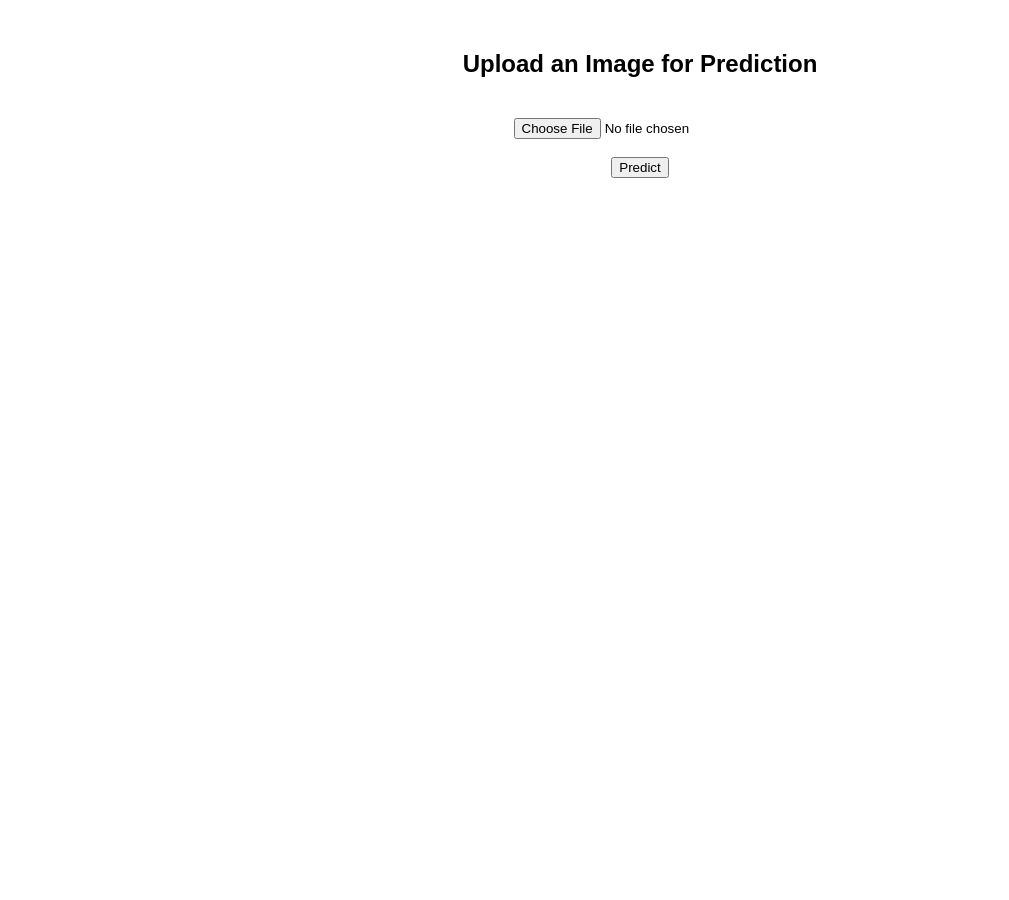
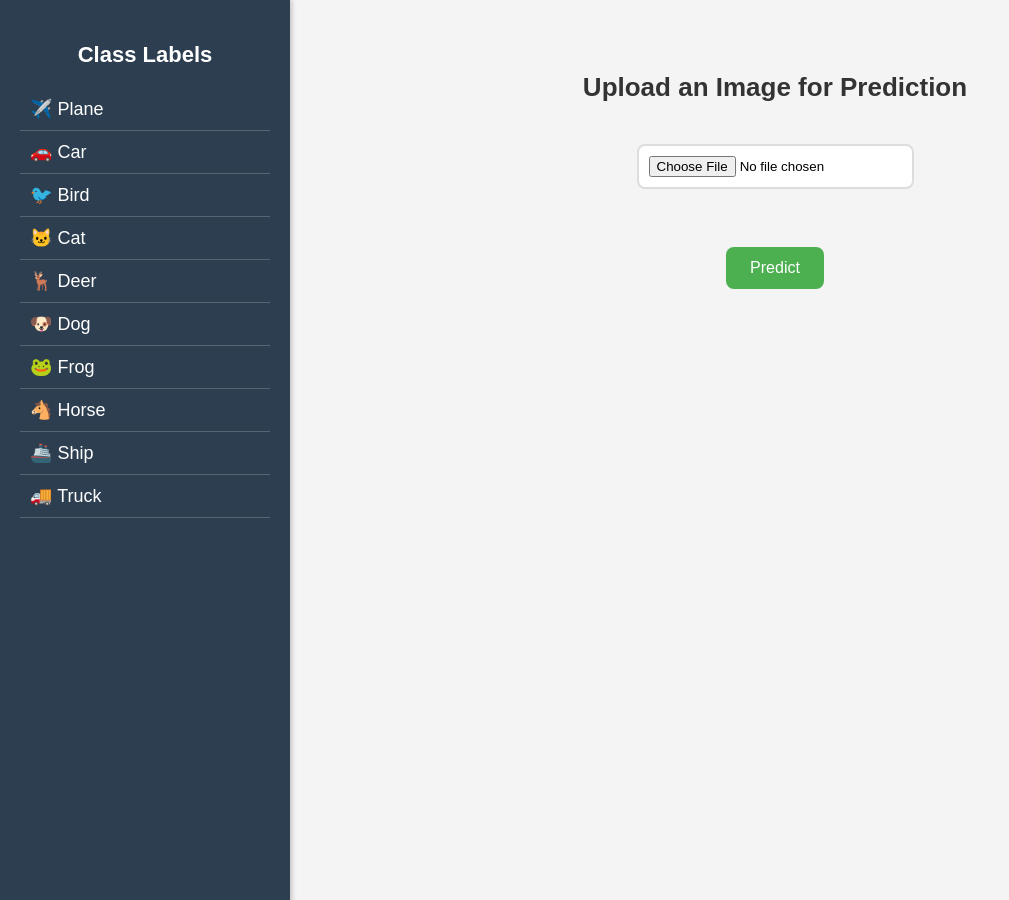
Before and after one commit to MR-SAJAN-SAH/Image-classifier, a Flask app: page / in a window 1280 px wide. Shown: the whole page, without its empty margins (0-1009 px from the left). Run offline with Flask 3, Linux system fonts and the light colour scheme.

Commit message:
Update index.html

```diff
--- a/templates/index.html
+++ b/templates/index.html
@@ -6,32 +6,142 @@
     <title>Image Classifier</title>
     <style>
         body {
-            font-family: Arial, sans-serif;
+            font-family: 'Poppins', sans-serif;
+            margin: 0;
+            padding: 0;
+            display: flex;
+            background-color: #f4f4f4;
+        }
+
+        /* Sidebar */
+        .sidebar {
+            width: 250px;
+            height: 100vh;
+            background: #2c3e50;
+            color: white;
+            padding: 20px;
+            box-shadow: 2px 0 5px rgba(0, 0, 0, 0.2);
+            position: fixed;
+        }
+
+        .sidebar h3 {
             text-align: center;
-            margin: 50px;
+            font-size: 22px;
+            margin-bottom: 20px;
         }
+
+        .class-list {
+            list-style: none;
+            padding: 0;
+        }
+
+        .class-list li {
+            padding: 10px;
+            font-size: 18px;
+            border-bottom: 1px solid rgba(255, 255, 255, 0.2);
+        }
+
+        /* Main content */
+        .main-content {
+            margin-left: 270px;
+            padding: 50px;
+            text-align: center;
+            width: 100%;
+        }
+
+        h2 {
+            color: #333;
+            font-size: 26px;
+        }
+
         input[type="file"] {
             margin-top: 20px;
+            padding: 10px;
+            border: 2px solid #ddd;
+            border-radius: 8px;
+            background: white;
+            cursor: pointer;
         }
+
+        .upload-container {
+            display: flex;
+            align-items: center;
+            justify-content: center;
+            margin-top: 20px;
+        }
+
+        #preview {
+            max-width: 300px;
+            border-radius: 10px;
+            display: none;
+            box-shadow: 0px 4px 8px rgba(0, 0, 0, 0.2);
+        }
+
         #result {
             font-size: 20px;
+            font-weight: bold;
+            color: #222;
+            margin-left: 20px;
+            display: none;
+            padding: 15px;
+            background: white;
+            border-radius: 8px;
+            box-shadow: 0px 4px 8px rgba(0, 0, 0, 0.2);
+            min-width: 200px;
+        }
+
+        button {
             margin-top: 20px;
+            padding: 12px 24px;
+            background: #4CAF50;
+            color: white;
+            border: none;
+            border-radius: 8px;
+            font-size: 16px;
+            cursor: pointer;
+            transition: 0.3s;
         }
-        #preview {
-            margin-top: 20px;
-            max-width: 300px;
-            display: none;
+
+        button:hover {
+            background: #45a049;
+            transform: scale(1.05);
         }
+
     </style>
 </head>
 <body>
+
+    <!-- Sidebar -->
+    <div class="sidebar">
+        <h3>Class Labels</h3>
+        <ul class="class-list">
+            <li>✈️ Plane</li>
+            <li>🚗 Car</li>
+            <li>🐦 Bird</li>
+            <li>🐱 Cat</li>
+            <li>🦌 Deer</li>
+            <li>🐶 Dog</li>
+            <li>🐸 Frog</li>
+            <li>🐴 Horse</li>
+            <li>🚢 Ship</li>
+            <li>🚚 Truck</li>
+        </ul>
+    </div>
+
+    <!-- Main content -->
+    <div class="main-content">
         <h2>Upload an Image for Prediction</h2>
         <input type="file" id="imageUpload" accept="image/*">
         <br>
+
+        <div class="upload-container">
             <img id="preview">
+            <p id="result"></p>
+        </div>
+
         <br>
         <button onclick="uploadImage()">Predict</button>
-    <p id="result"></p>
+    </div>
 
     <script>
         function uploadImage() {
@@ -51,11 +161,15 @@
             })
             .then(response => response.json())
             .then(data => {
+                let resultBox = document.getElementById("result");
                 if (data.error) {
-                    document.getElementById("result").innerText = "Error: " + data.error;
+                    resultBox.innerText = "Error: " + data.error;
+                    resultBox.style.color = "red";
                 } else {
-                    document.getElementById("result").innerText = "Predicted Class: " + data.prediction;
+                    resultBox.innerText = "Predicted Class: " + data.prediction;
+                    resultBox.style.color = "#333";
                 }
+                resultBox.style.display = "block";
             })
             .catch(error => console.error("Error:", error));
         }
@@ -73,5 +187,6 @@
             }
         });
     </script>
+
 </body>
 </html>
```
Lines whose indentation alone changed are shown as unchanged.
